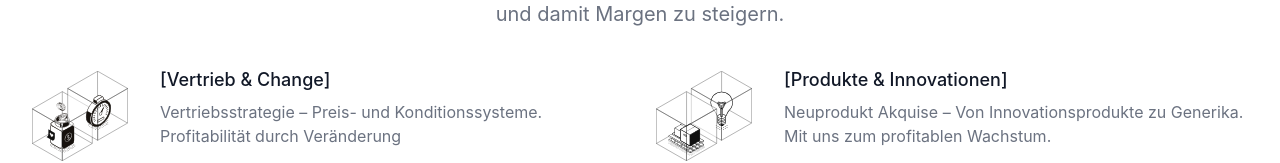
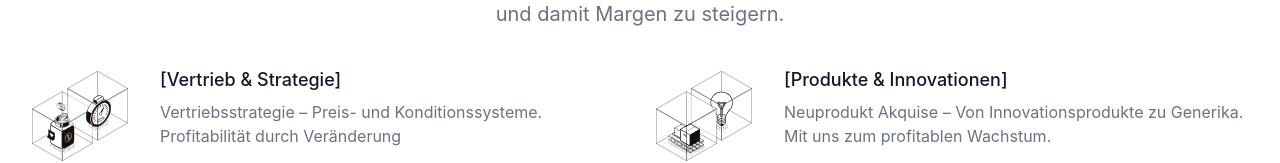
Before and after one commit to t4ms/flenderLinkMap, a React (Create React App) app: page /home in a window 1280 px wide. Shown: the part 1936-2099 px from the top of the page. Built offline with nearby package versions, Linux system fonts and the light colour scheme.

Commit message:
Minor change on features

```diff
--- a/src/components/content/contentfgfeature.js
+++ b/src/components/content/contentfgfeature.js
@@ -9,7 +9,7 @@ import Icon4 from '../../image/svg/ICON_fg_light_4.svg'
 
 const features = [
   {
-    name: '[Vertrieb & Change]',
+    name: '[Vertrieb & Strategie]',
     description:
       'Vertriebsstrategie – Preis- und Konditionssysteme. Profitabilität durch Veränderung',
     icon: Icon1,
```
